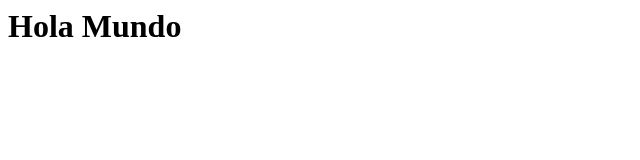
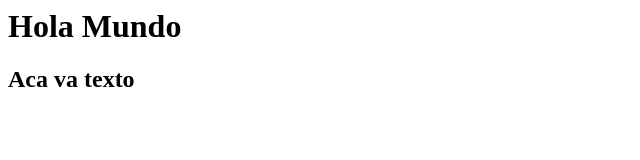
Before and after one commit to maurobustos5081/ISPC-repo-de-prueba, a plain HTML site: page index.html in a window 1280 px wide. Shown: the whole page, without its empty margins (0-640 px from the left). Drawn offline with Linux system fonts and the light colour scheme.

Commit message:
texto
texto

```diff
--- a/index.html
+++ b/index.html
@@ -1,5 +1,6 @@
 <html>
     <head>
         <h1>Hola Mundo</h1>
+        <h2>Aca va texto</h2>
     </head>
 </html>
```
